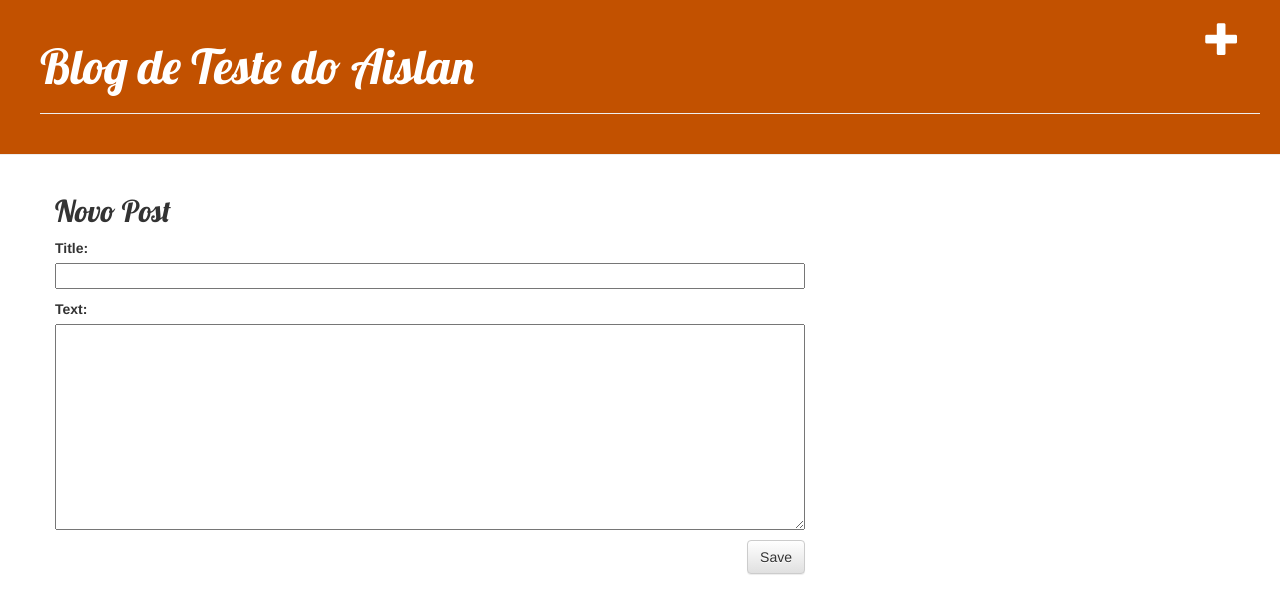
After one commit to aislansantos/blog_django, a Django app: page /post/new/ in a window 1280 px wide. The commit adds this page. Shown: the top 614 px of the page. Run offline with Django 4.2, Linux system fonts and the light colour scheme; some libraries are stand-ins or nearby versions.

Commit message:
Criado template rotas e views de novo post

```diff
--- /dev/null
+++ b/blog/forms.py
@@ -0,0 +1,7 @@
+from django import forms
+from .models import Post
+
+class PostForm(forms.ModelForm):
+    class Meta:
+        model = Post
+        fields = ('title', 'text',)
--- a/blog/templates/blog/base.html
+++ b/blog/templates/blog/base.html
@@ -1,7 +1,7 @@
 {% load static %}
 <html>
     <head>
-        <title>Django Girls blog</title>
+        <title>Blog</title>
         <link rel="stylesheet" href="//maxcdn.bootstrapcdn.com/bootstrap/3.2.0/css/bootstrap.min.css">
         <link rel="stylesheet" href="//maxcdn.bootstrapcdn.com/bootstrap/3.2.0/css/bootstrap-theme.min.css">
         <link href='//fonts.googleapis.com/css?family=Lobster&subset=latin,latin-ext' rel='stylesheet' type='text/css'>
@@ -9,7 +9,9 @@
     </head>
     <body>
         <div class="page-header">
-            <h1><a href="/">Django Girls Blog</a></h1>
+            <a href="{% url 'post_new' %}" class="top-menu"><span class="glyphicon glyphicon-plus"></span></a>
+            <h1><a href="/">Blog de Teste do Aislan</a></h1>
+            <hr>
         </div>
 
         <div class="content container">
--- a/blog/templates/blog/post_detail.html
+++ b/blog/templates/blog/post_detail.html
@@ -9,5 +9,6 @@
         {% endif %}
         <h2>{{ post.title }}</h2>
         <p>{{ post.text|linebreaksbr }}</p>
+        <p>Por: {{post.author}}</p>
     </div>
 {% endblock %}
--- /dev/null
+++ b/blog/templates/blog/post_edit.html
@@ -0,0 +1,9 @@
+{% extends 'blog/base.html' %}
+
+{% block content %}
+    <h2>Novo Post</h2>
+    <form method="POST" class="post-form">{% csrf_token %}
+        {{ form.as_p }}
+        <button type="submit" class="save btn btn-default">Save</button>
+    </form>
+{% endblock %}
--- a/blog/templates/blog/post_list.html
+++ b/blog/templates/blog/post_list.html
@@ -4,7 +4,7 @@
     {% for post in posts %}
         <div class="post">
             <div class="date">
-                <p>published: {{ post.published_date }}</p>
+                <p>Publicado: {{ post.published_date }} - Por: {{post.author}}</p>
             </div>
             <h2><a href="{% url 'post_detail' pk=post.pk %}">{{ post.title }}</a></h2>
             <p>{{ post.text|linebreaksbr|slice:"0:255" }}</p>
--- a/blog/urls.py
+++ b/blog/urls.py
@@ -4,4 +4,5 @@ from . import views
 urlpatterns = [
     path('', views.post_list, name='post_list'),
     path('post/<int:pk>/', views.post_detail, name='post_detail'),
+    path('post/new/', views.post_new, name='post_new'),
 ]
--- a/blog/views.py
+++ b/blog/views.py
@@ -2,6 +2,7 @@ from django.shortcuts import render
 from django.utils import timezone
 from .models import Post
 from django.shortcuts import render, get_object_or_404
+from .forms import PostForm
 
 # Create your views here.
 
@@ -12,3 +13,7 @@ def post_list(request):
 def post_detail(request, pk):
     post = get_object_or_404(Post, pk=pk)
     return render(request, 'blog/post_detail.html', {'post': post})
+
+def post_new(request):
+    form = PostForm()
+    return render(request, 'blog/post_edit.html', {'form': form})
```
